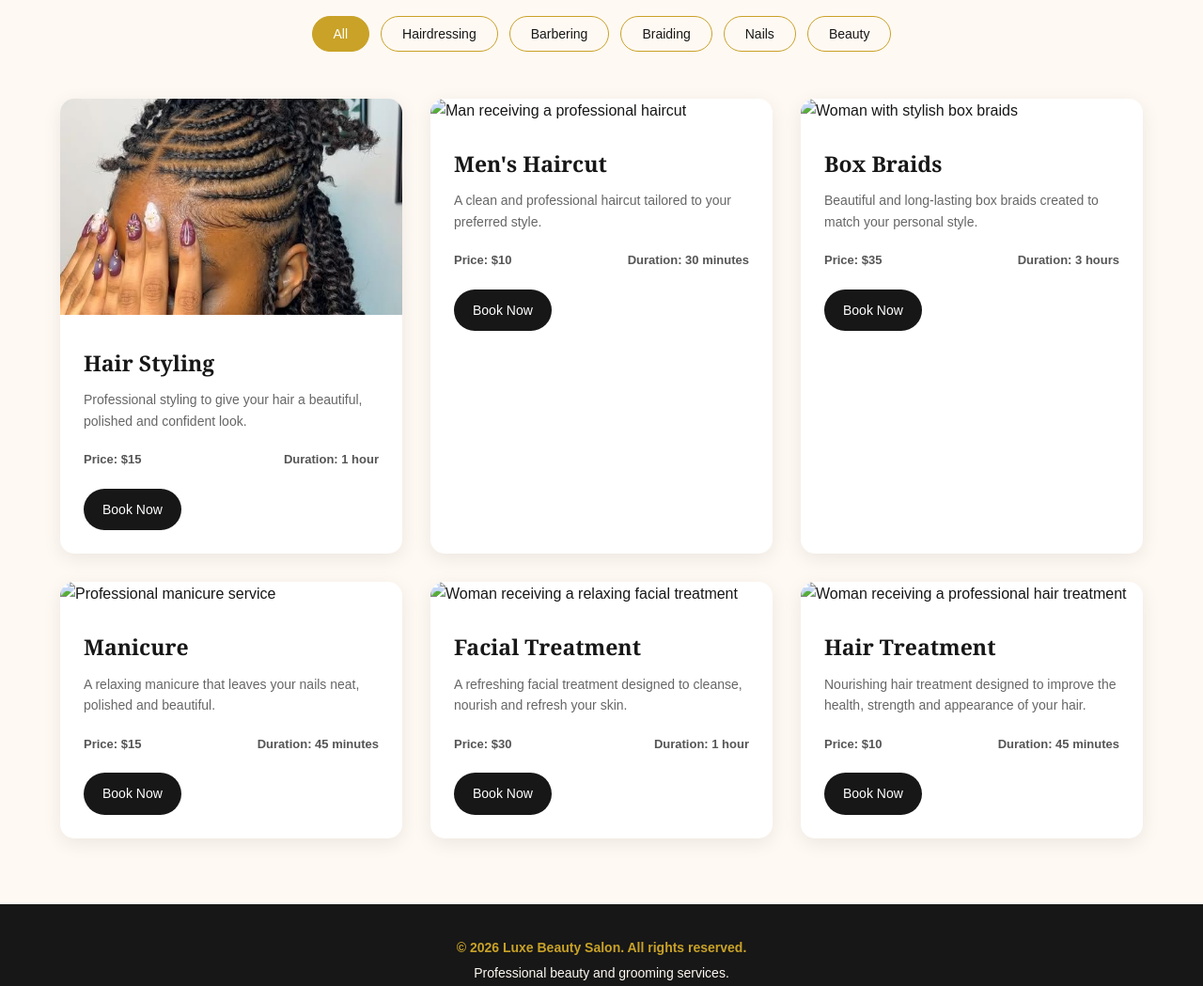
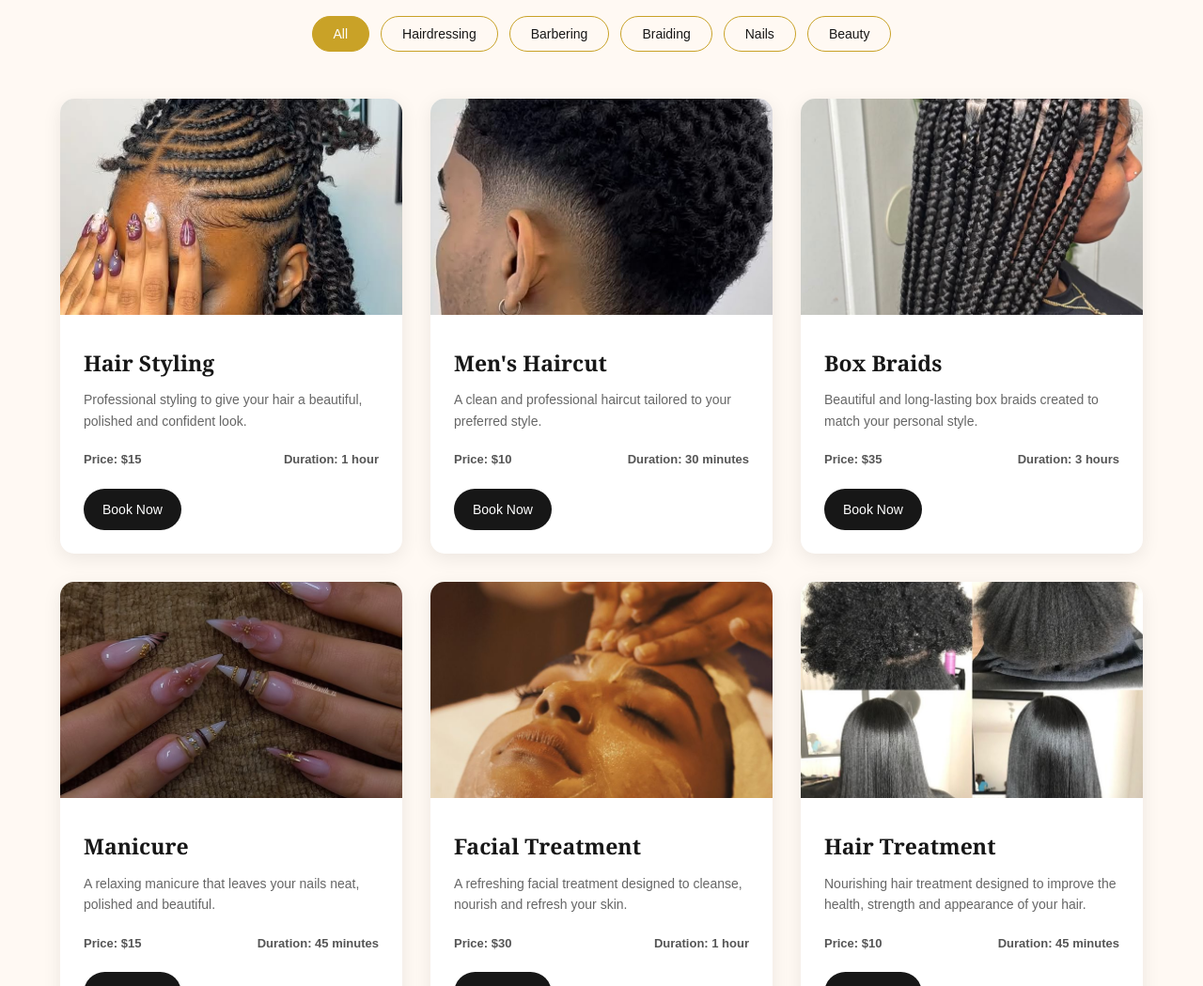
Before and after one commit to christablethan-afk/salon-website, a plain HTML site: page index.html in a window 1280 px wide. Shown: the part 344-1393 px from the top of the page at 94% size. Drawn offline with Linux system fonts and the light colour scheme.

Commit message:
Update index.html

```diff
--- a/index.html
+++ b/index.html
@@ -92,7 +92,7 @@
     <!-- Barbering Service -->
     <div class="service-card" data-category="barbering">
 
-        <img src="../images/mens-haircut.jpg" alt="Man receiving a professional haircut">
+        <img src="mens-haircut.jpg" alt="Man receiving a professional haircut">
 
         <div class="service-info">
 
@@ -119,7 +119,7 @@
     <!-- Braiding Service -->
     <div class="service-card" data-category="braiding">
 
-        <img src="../images/box-braids.jpg" alt="Woman with stylish box braids">
+        <img src="box-braids.jpg" alt="Woman with stylish box braids">
 
         <div class="service-info">
 
@@ -146,7 +146,7 @@
     <!-- Nails Service -->
     <div class="service-card" data-category="nails">
 
-        <img src="../images/manicure.jpg" alt="Professional manicure service">
+        <img src="manicure.jpg" alt="Professional manicure service">
 
         <div class="service-info">
 
@@ -173,7 +173,7 @@
     <!-- Beauty Service -->
     <div class="service-card" data-category="beauty">
 
-        <img src="../images/facial.jpg" alt="Woman receiving a relaxing facial treatment">
+        <img src="facial.jpg" alt="Woman receiving a relaxing facial treatment">
 
         <div class="service-info">
 
@@ -200,7 +200,7 @@
     <!-- Hairdressing Service -->
     <div class="service-card" data-category="hairdressing">
 
-        <img src="../images/hair-treatment.jpg" alt="Woman receiving a professional hair treatment">
+        <img src="hair-treatment.jpg" alt="Woman receiving a professional hair treatment">
 
         <div class="service-info">
 
```
